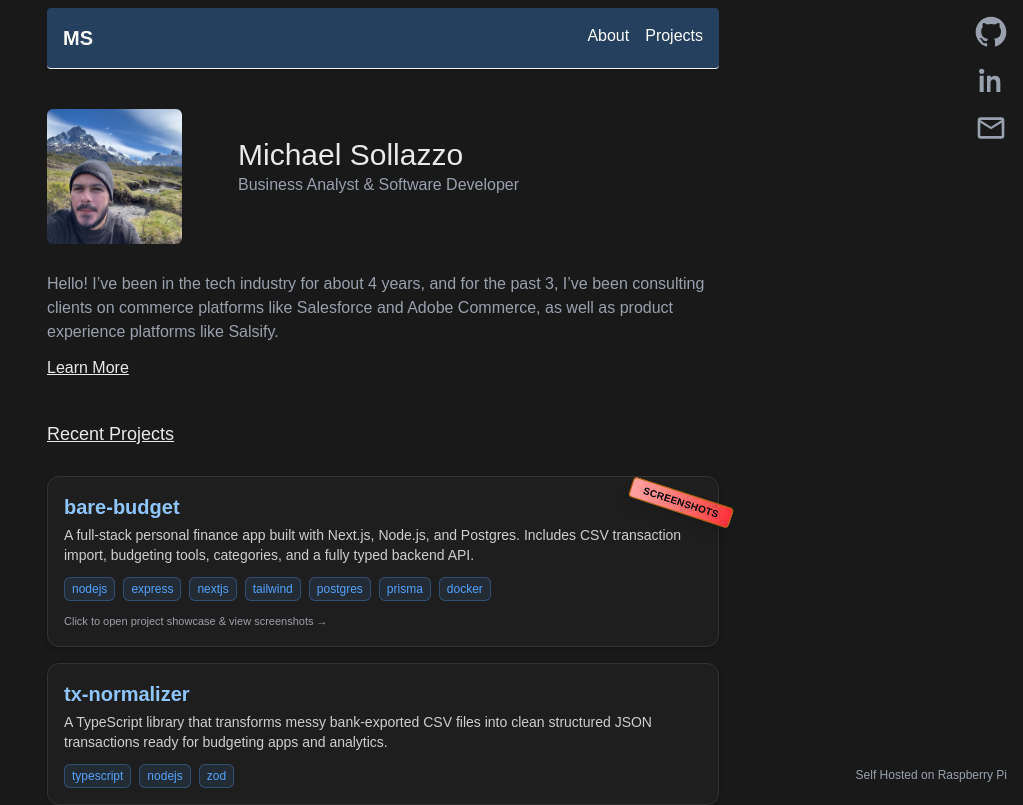
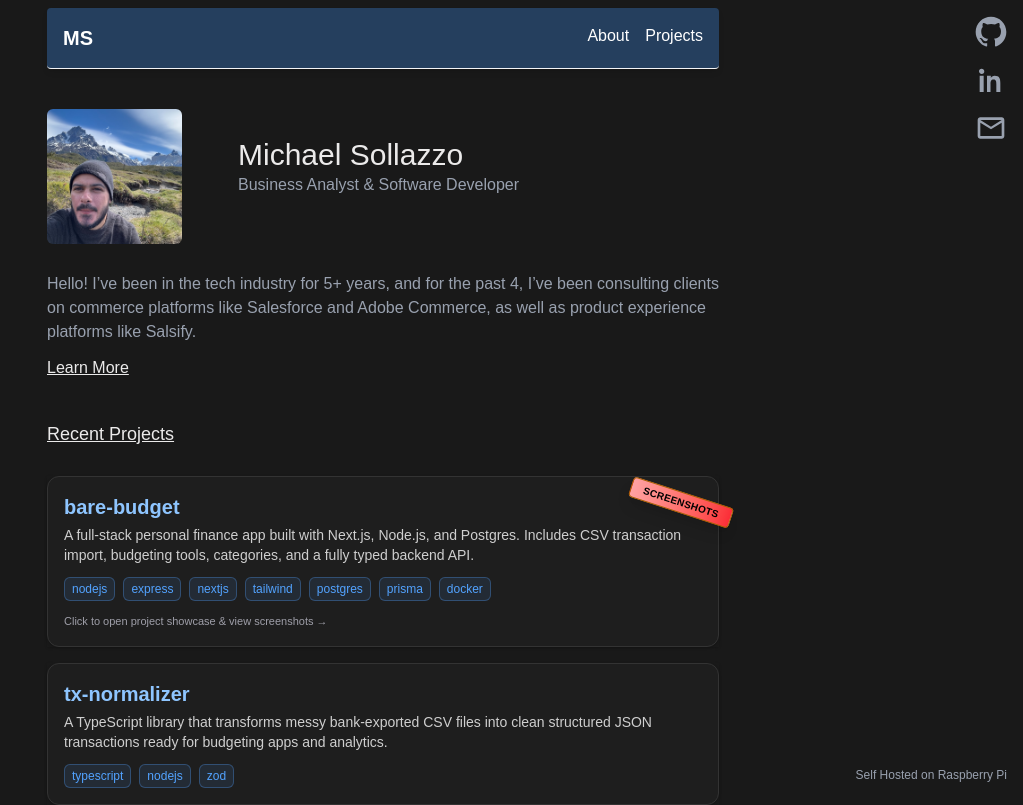
Before and after one commit to sollazzo08/portfolio-site, a Next.js app: page / in a window 1280 px wide. Shown: the top 805 px of the page, without its empty margins (257-1280 px from the left). Built offline with nearby package versions, Linux system fonts and the light colour scheme; a web font is replaced by a local one.

Commit message:
minor update to summary

```diff
--- a/src/app/page.tsx
+++ b/src/app/page.tsx
@@ -32,8 +32,8 @@ export default function Home() {
         </section>
 
         <p>
-          Hello! I’ve been in the tech industry for about 4 years, and for the
-          past 3, I’ve been consulting clients on commerce platforms like
+          Hello! I’ve been in the tech industry for 5+ years, and for the
+          past 4, I’ve been consulting clients on commerce platforms like
           Salesforce and Adobe Commerce, as well as product experience platforms
           like Salsify.
         </p>
```
